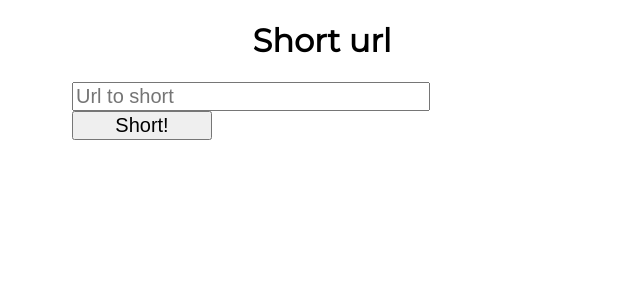
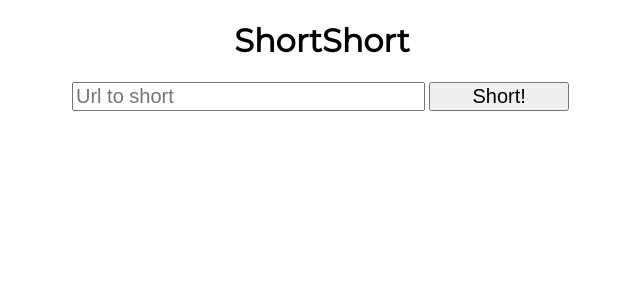
Before and after one commit to turleo/shortshort, a Django app: page / in a window 1280 px wide. Shown: the top 300 px of the page, without its empty margins (318-958 px from the left). Run offline with Django 3.2, Linux system fonts and the light colour scheme.

Commit message:
Russian translation added

```diff
--- a/links/templates/index.html
+++ b/links/templates/index.html
@@ -1,7 +1,8 @@
+{% load i18n %}
 <!DOCTYPE HTML>
 <html>
 	<head>
-		<title>Anonymous link shorter</title>
+		<title>ShortShort</title>
 		<link href="https://fonts.googleapis.com/css?family=Montserrat&display=swap" rel="stylesheet">
 		<!-- meta tags -->
 		<meta name="viewport" content="width=device-width, initial-scale=1.0">
@@ -24,10 +25,10 @@
 		</script>
 	</head>
 	<body style="width: 100vw;background-repeat: no-repeat;font-family: Montserrat, sans-serif;max-width: 500px;vertical-align: middle;margin-left: auto;margin-right: auto;">
-		<h1 style="text-align: center;">Short url</h1>
+		<h1 style="text-align: center;">ShortShort</h1>
 		<div>
-			<input type="url" placeholder="Url to short" id="shurl" style="font-size: 20px; width: 70%;">
-			<input type="submit" value="Short!" onclick="short()" style="font-size: 20px;width: 28%;">
+			<input type="url" placeholder='{% trans "Url to short" %}' id="shurl" style="font-size: 20px; width: 69%;">
+			<input type="submit" value='{% trans "Short!" %}' onclick="short()" style="font-size: 20px;width: 28%;">
 		</div>
 		<br>
 		<div style="text-align: center; font-size: 20px; visibility: hidden;">
--- a/linkshort/settings.py
+++ b/linkshort/settings.py
@@ -40,7 +40,7 @@ except FileNotFoundError:
 # SECURITY WARNING: don't run with debug turned on in production!
 DEBUG = True
 
-ALLOWED_HOSTS = ['127.0.0.1', 'localhost', 'a8e0414c.ngrok.io']
+ALLOWED_HOSTS = ['127.0.0.1', 'localhost', '2daa055b.ngrok.io']
 
 
 # Application definition
@@ -56,6 +56,7 @@ INSTALLED_APPS = [
 ]
 
 MIDDLEWARE = [
+    'django.middleware.locale.LocaleMiddleware',
     'django.middleware.security.SecurityMiddleware',
     'django.contrib.sessions.middleware.SessionMiddleware',
     'django.middleware.common.CommonMiddleware',
@@ -128,6 +129,8 @@ USE_L10N = True
 
 USE_TZ = True
 
+LOCALE_PATHS = (os.path.join(BASE_DIR, 'locale'),)
+
 
 # Static files (CSS, JavaScript, Images)
 # https://docs.djangoproject.com/en/2.2/howto/static-files/
```
Also changed, not shown: locale/ru/LC_MESSAGES/django.po (added).
